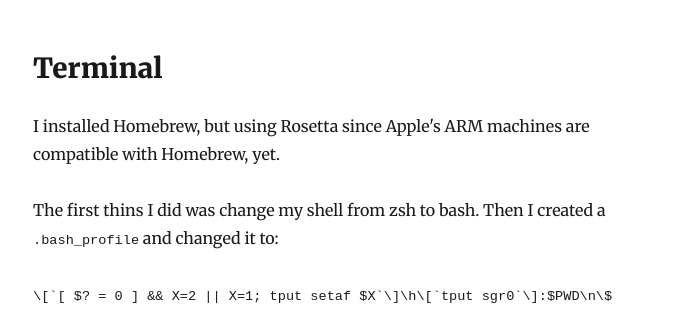
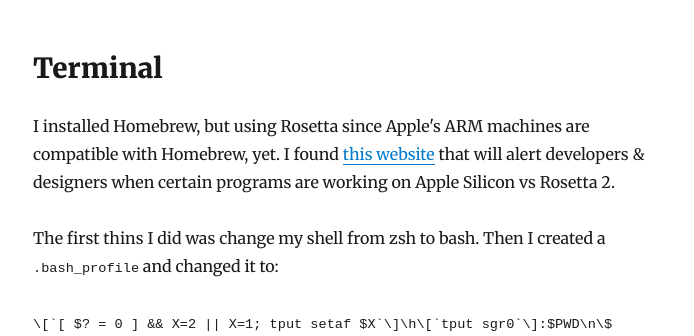
Before and after one commit to cdt-eth/blog, a Gatsby site in the folder blog/: page /blog/New-Computer/ in a window 1280 px wide. Shown: the part 1725-2061 px from the top of the page, without its empty margins (292-986 px from the left). Built offline with nearby package versions, Linux system fonts and the light colour scheme; Gatsby itself is replaced by a stand-in of ours; some packages are replaced by stand-ins of ours; code samples lack their colours.

Commit message:
new link

````diff
--- a/blog/content/blog/New-Computer.md
+++ b/blog/content/blog/New-Computer.md
@@ -31,7 +31,7 @@ I audited all the old apps I installed on my old computer and then watched a cou
 
 ## Terminal
 
-I installed Homebrew, but using Rosetta since Apple's ARM machines are compatible with Homebrew, yet.
+I installed Homebrew, but using Rosetta since Apple's ARM machines are compatible with Homebrew, yet. I found [this website](https://isapplesiliconready.com) that will alert developers & designers when certain programs are working on Apple Silicon vs Rosetta 2.
 
 The first thins I did was change my shell from zsh to bash. Then I created a `.bash_profile` and changed it to:
 ```bash
````
